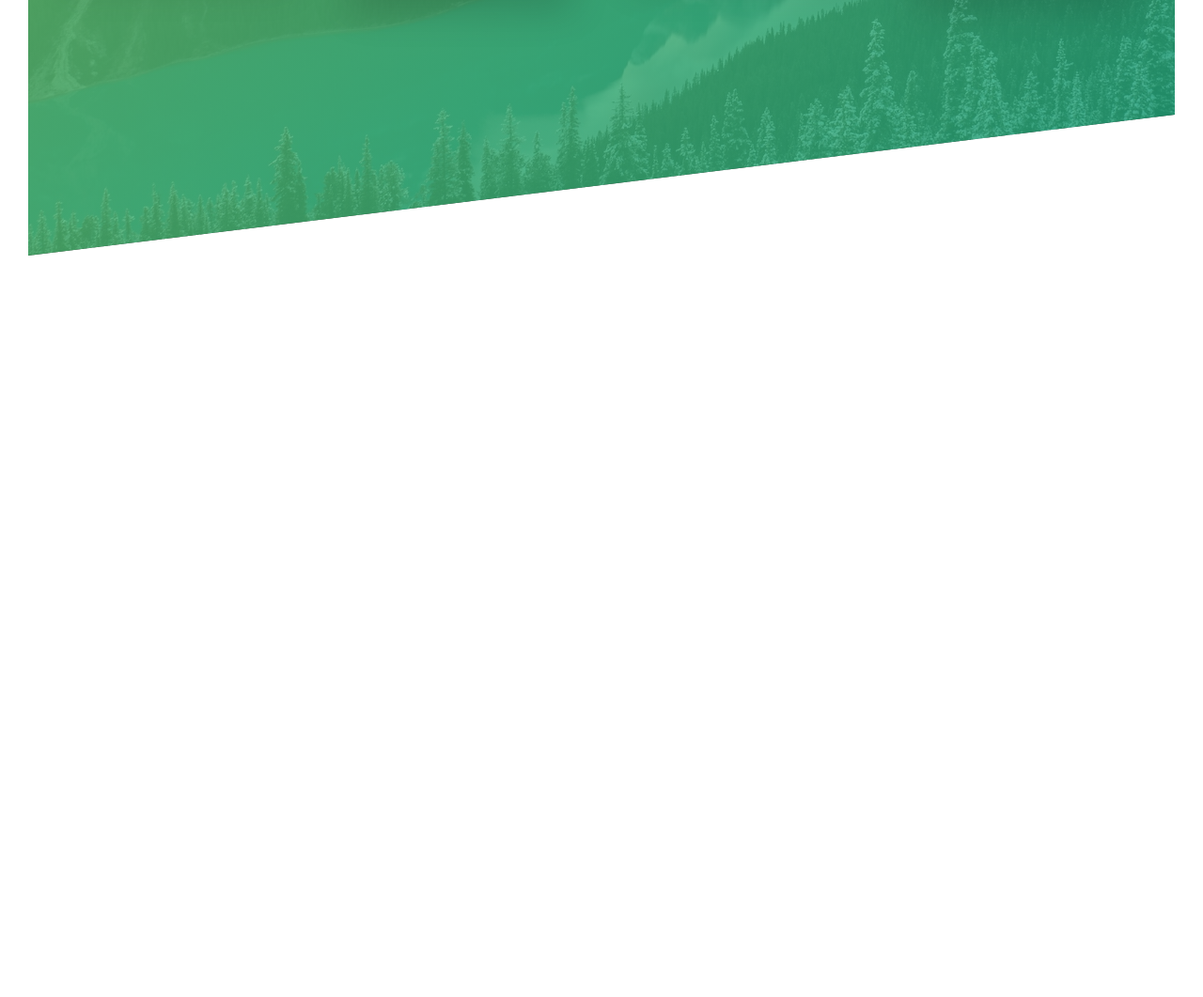
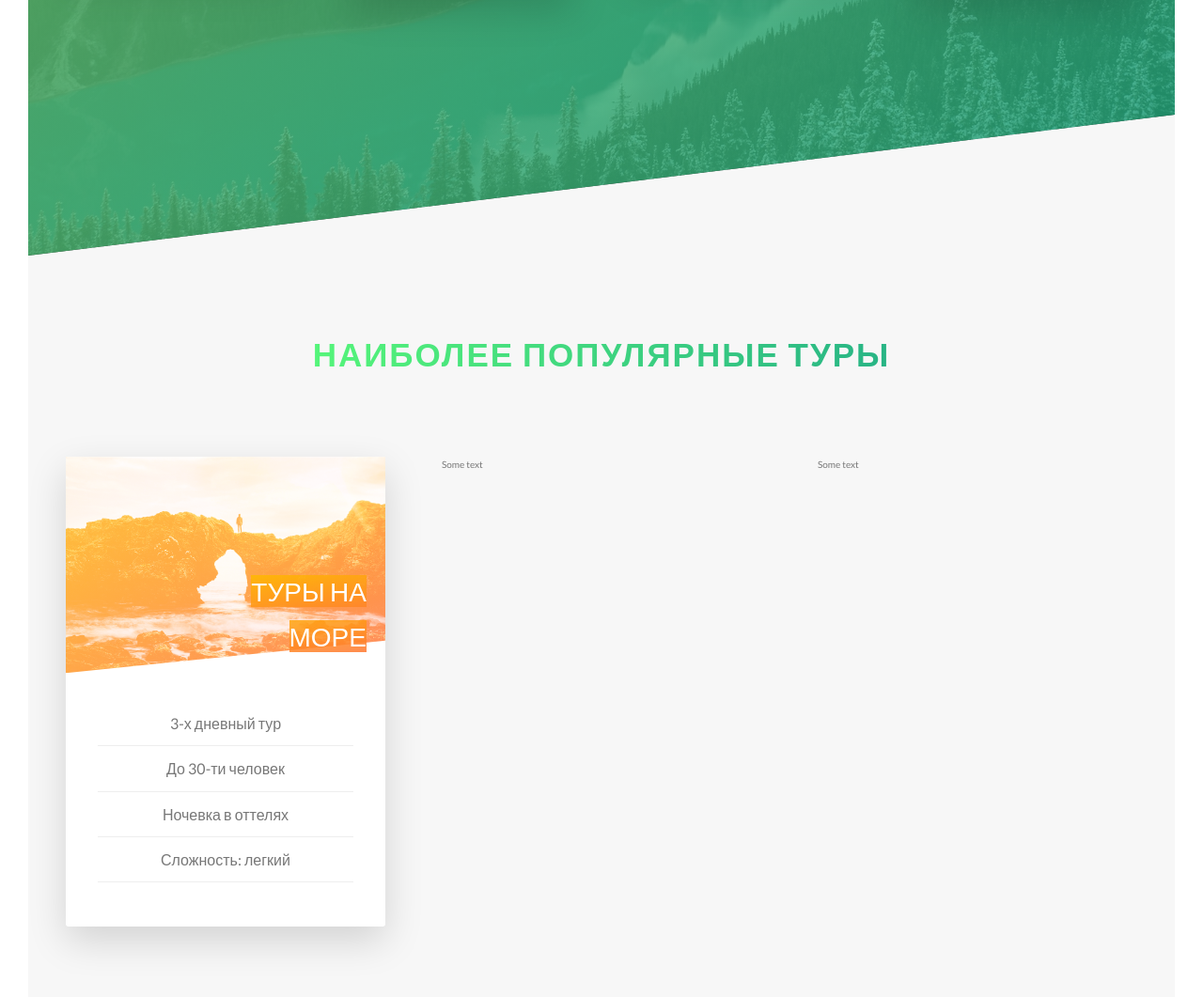
Before and after one commit to DS-nick/Nature, a website: page index.html in a window 1280 px wide. Shown: the part 2111-3172 px from the top of the page at 94% size. Before the commit the page ends 2394 px from the top, so only its background shows below. Drawn offline with Linux system fonts and the light colour scheme.

Commit message:
create first card for tours

```diff
--- a/index.html
+++ b/index.html
@@ -172,6 +172,34 @@
         </div>
       <div class="row">
         <div class="col-1-of-3">
+          <div class="card">
+            <div class="card__side card__side--front">
+              <div class="card__picture card__picture--1">
+                &nbsp;
+              </div>
+              <div class="card__heading">
+                <span class="card__heading-span--1">Туры на море</span>
+
+              </div>
+              <div class="card__details">
+                <ul>
+                  <li>3-х дневный тур</li>
+                  <li>До 30-ти человек</li>
+                  <li>Ночевка в оттелях</li>
+                  <li>Сложность: легкий</li>
+                  <li></li>
+                </ul>
+              </div>
+            </div>
+            <div class="card__side card__side--back card__side--back-1">
+              BACK
+            </div>
+          </div>
+        </div>
+        <div class="col-1-of-3">
+          Some text
+        </div>
+        <div class="col-1-of-3">
           Some text
         </div>
       </div>
--- a/sass/abstracts/_variables.scss
+++ b/sass/abstracts/_variables.scss
@@ -2,6 +2,12 @@
 $color-primary: #7ed56f;
 $color-primary-ligth: #55f57a;
 $color-primary-dark: #28b485;
+
+$color-secondary-light: #ffb900;
+$color-secondary-dark: #ff7730;
+
+$color-tertiary-light: #2998ff;
+$color-tertiary-dark: #5643fa;
 
 $color-gray-ligth-1: #f7f7f7;
 $color-gray-dark: #777;
--- /dev/null
+++ b/sass/components/_tours.scss
@@ -0,0 +1,100 @@
+.card {
+  perspective: 150rem;
+  -moz-perspective: 150rem;
+  position: relative;
+  height: 50rem;
+  &__side {
+    height: 50rem;
+    transition: all 0.8s ease;
+    position: absolute;
+    top: 0;
+    left: 0;
+    width: 100%;
+    backface-visibility: hidden;
+    border-radius: 3px;
+    box-shadow: 0 1.5rem 4rem rgba($color-black, 0.15);
+    &--front {
+      background-color: $color-white;
+    }
+    &--back {
+      transform: rotateY(180deg);
+      &-1 {
+        background-image: linear-gradient(
+          to right bottom,
+          $color-secondary-light,
+          $color-secondary-dark
+        );
+      }
+    }
+  }
+
+  &:hover &__side--front {
+    font-size: 2rem;
+    transform: rotateY(-180deg);
+  }
+  &:hover &__side--back {
+    font-size: 2rem;
+    transform: rotateY(0);
+  }
+
+  //FRONT SIDE STYLING
+
+  &__picture {
+    background-size: cover;
+    height: 23rem;
+    background-blend-mode: screen;
+    clip-path: polygon(0 0, 100% 0, 100% 85%, 0 100%);
+    &--1 {
+      background-image: linear-gradient(
+          to right bottom,
+          $color-secondary-light,
+          $color-secondary-dark
+        ),
+        url("../../img/nat-5.jpg");
+    }
+  }
+
+  &__heading {
+    font-size: 2.8rem;
+    font-weight: 300;
+    text-align: right;
+    text-transform: uppercase;
+    color: $color-white;
+    position: absolute;
+    top: 12rem;
+    right: 2rem;
+    width: 45%;
+
+    &-span {
+      padding: 1rem 1.5rem;
+
+      -web-kit-box-decoration-break: clone;
+      box-decoration-break: clone;
+      &--1 {
+        background-image: linear-gradient(
+          to right bottom,
+          rgba($color-secondary-light, 0.85),
+          rgba($color-secondary-dark, 0.85)
+        );
+      }
+    }
+  }
+  &__details {
+    margin-top: 3rem;
+    ul {
+      margin: 0 auto;
+      padding: 0;
+      list-style: none;
+      width: 80%;
+
+      li {
+        text-align: center;
+        font-size: 1.6rem;
+        padding: 1rem;
+        &:not(:last-child) {
+          border-bottom: 1px solid #eee;
+        }
+      }
+    }
+  }
+}
--- a/sass/main.scss
+++ b/sass/main.scss
@@ -10,6 +10,7 @@
 @import "components/button";
 @import "components/composition";
 @import "components/feature-box";
+@import "components/tours";
 @import "layout/grid";
 @import "layout/header";
 @import "pages/home";
--- a/sass/pages/_home.scss
+++ b/sass/pages/_home.scss
@@ -15,3 +15,8 @@
     transform: skewY(7deg);
   }
 }
+.section-tours {
+  background-color: $color-gray-ligth-1;
+  padding: 25rem 0 50rem 0;
+  margin-top: -10rem;
+}
```
Also changed, not shown: css/style.css. Lines whose indentation alone changed are shown as unchanged.
